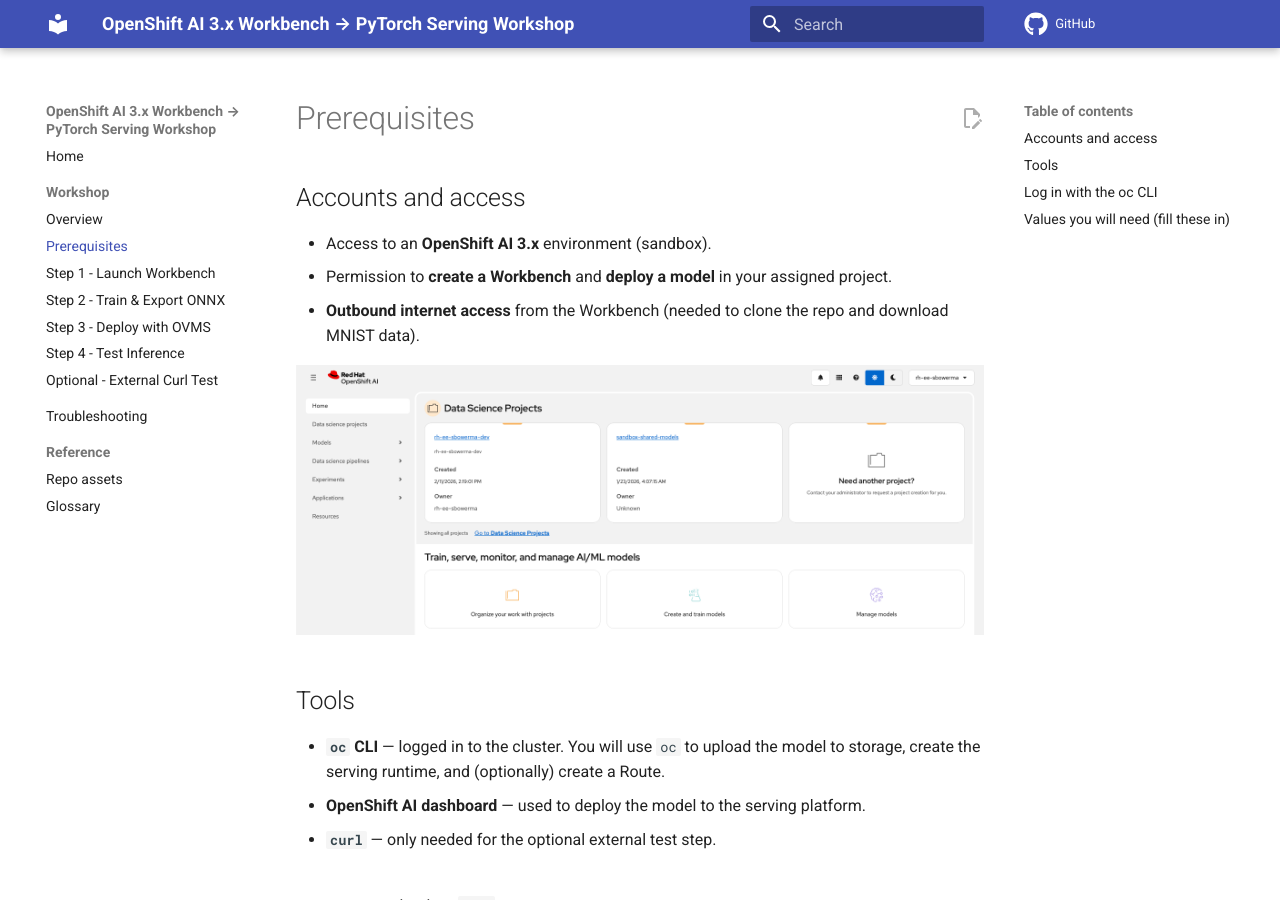
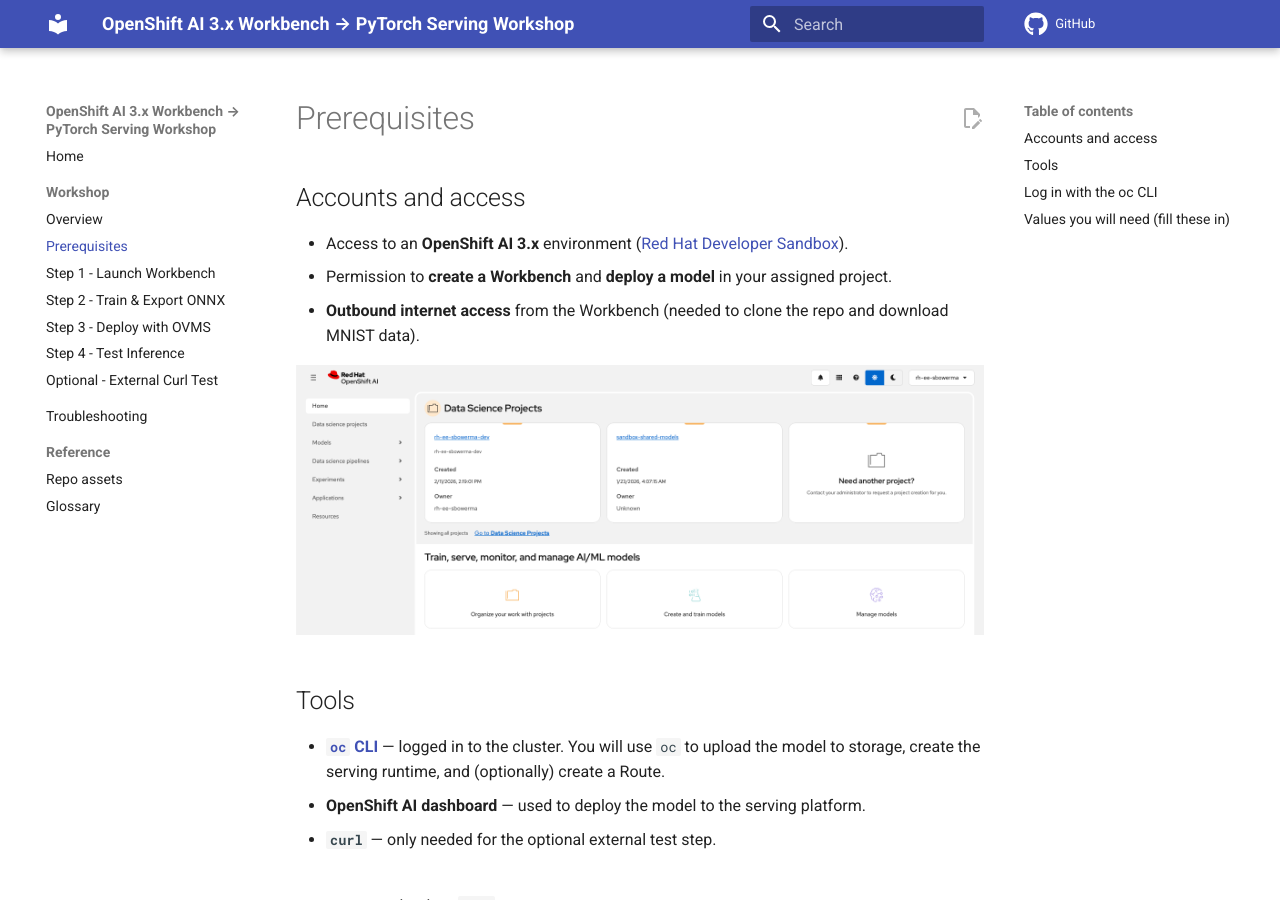
Before and after one commit to rh-aiservices-bu/hello-world-NN, an MkDocs documentation site: the page built from docs/lab/01-prereqs.md, in a window 1280 px wide and 900 px high. Built offline with MkDocs 1.6.1 and Material for MkDocs 9.7.7, drawn with Linux system fonts in a browser that asks for light colours; comment, search, counter and statistics services are not loaded.

Commit message:
add: hyperlinks and additonal helper images

```diff
--- a/docs/lab/01-prereqs.md
+++ b/docs/lab/01-prereqs.md
@@ -1,14 +1,14 @@
 # Prerequisites
 
 ## Accounts and access
-- Access to an **OpenShift AI 3.x** environment (sandbox).
+- Access to an **OpenShift AI 3.x** environment ([Red Hat Developer Sandbox](https://developers.redhat.com/developer-sandbox)).
 - Permission to **create a Workbench** and **deploy a model** in your assigned project.
 - **Outbound internet access** from the Workbench (needed to clone the repo and download MNIST data).
 
 ![OpenShift AI dashboard landing page](../assets/oai-dashboard.png)
 
 ## Tools
-- **`oc` CLI** — logged in to the cluster. You will use `oc` to upload the model to storage, create the serving runtime, and (optionally) create a Route.
+- **[`oc` CLI](https://docs.redhat.com/en/documentation/openshift_container_platform/4.18/html/cli_tools/openshift-cli-oc)** — logged in to the cluster. You will use `oc` to upload the model to storage, create the serving runtime, and (optionally) create a Route.
 - **OpenShift AI dashboard** — used to deploy the model to the serving platform.
 - **`curl`** — only needed for the optional external test step.
 
```
Also changed, not shown: other parts of docs/lab/01-prereqs.md (+3 -0 lines), docs/assets/copy-login-command.png (added).
